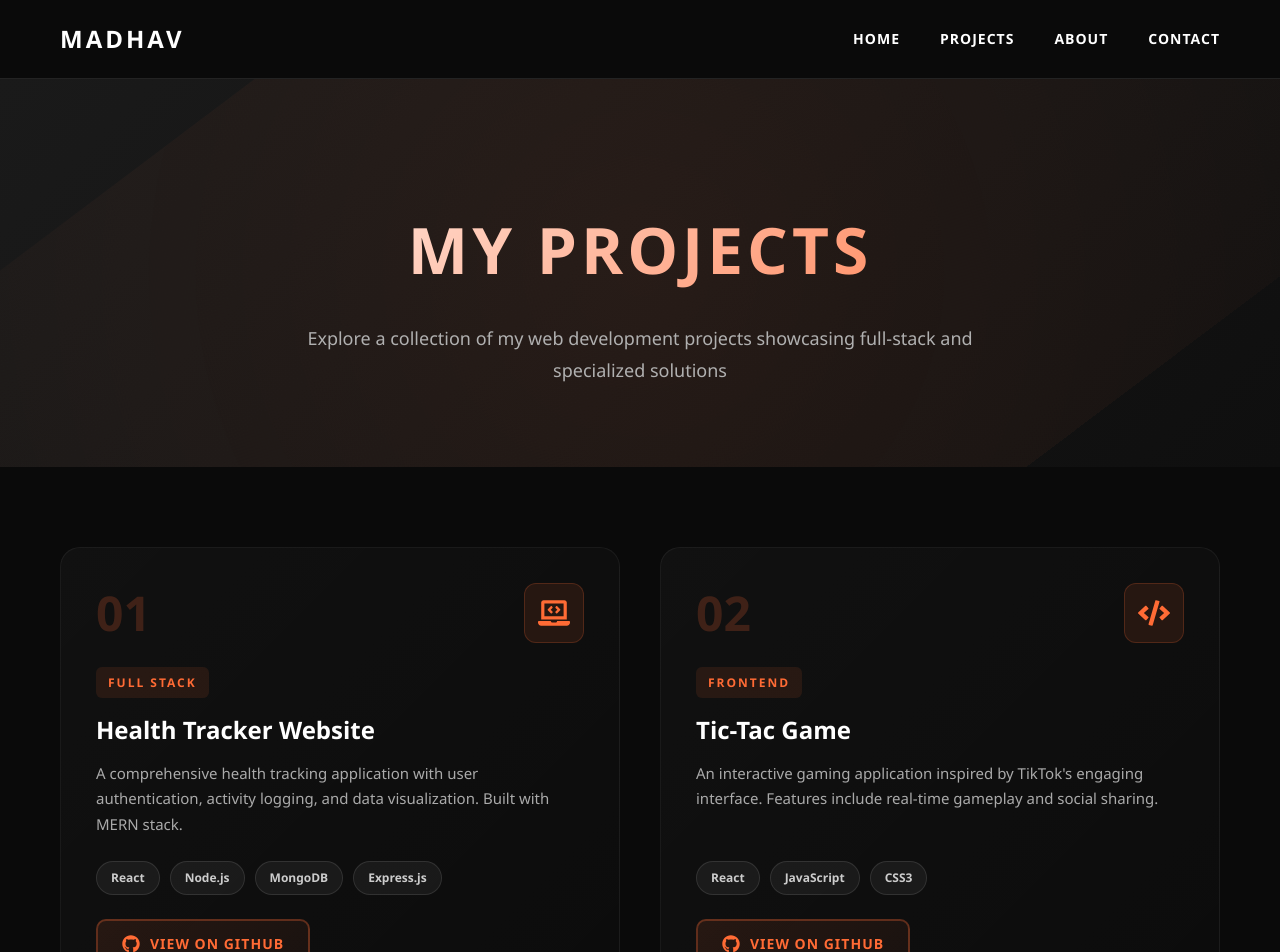
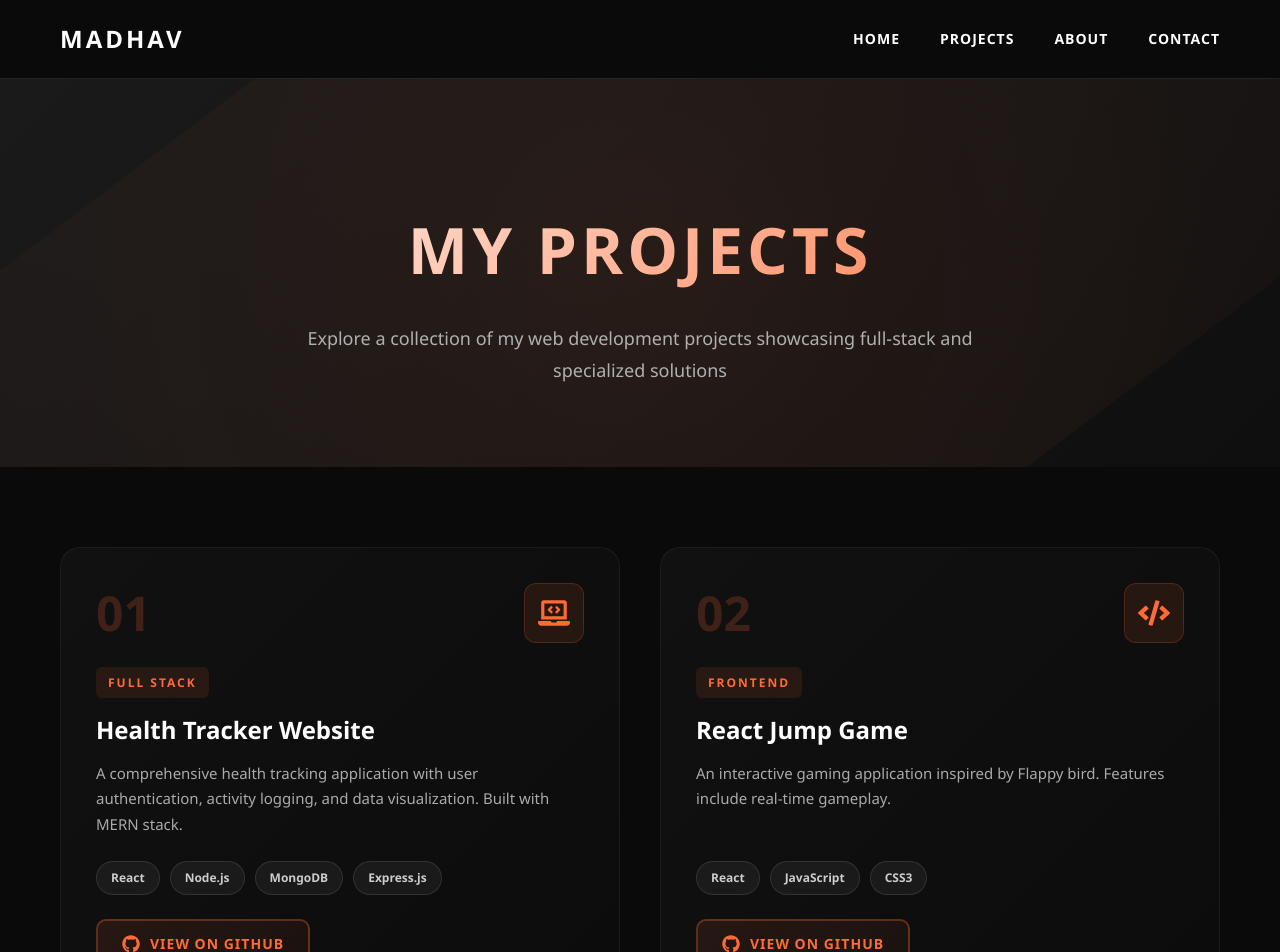
Before and after one commit to coder6-12/my-portfolio, a React (Vite) app: page /projects in a window 1280 px wide. Shown: the top 952 px of the page. Built offline with nearby package versions, Linux system fonts and the light colour scheme.

Commit message:
github link test

```diff
--- a/src/pages/Project/Project.jsx
+++ b/src/pages/Project/Project.jsx
@@ -11,15 +11,15 @@ function Projects() {
         "A comprehensive health tracking application with user authentication, activity logging, and data visualization. Built with MERN stack.",
       category: "Full Stack",
       tech: ["React", "Node.js", "MongoDB", "Express.js"],
-      githubLink: "https://github.com/yourusername/health-tracker",
+      githubLink: "https://github.com/coder6-12/health-tracker",
       type: "fullstack"
     },
     {
       id: 2,
       number: "02",
-      title: "Tic-Tac Game",
+      title: "React Jump Game",
       description:
-        "An interactive gaming application inspired by TikTok's engaging interface. Features include real-time gameplay and social sharing.",
+        "An interactive gaming application inspired by Flappy bird. Features include real-time gameplay.",
       category: "Frontend",
       tech: ["React", "JavaScript", "CSS3"],
       githubLink: "https://github.com/yourusername/tiktok-game",
```
